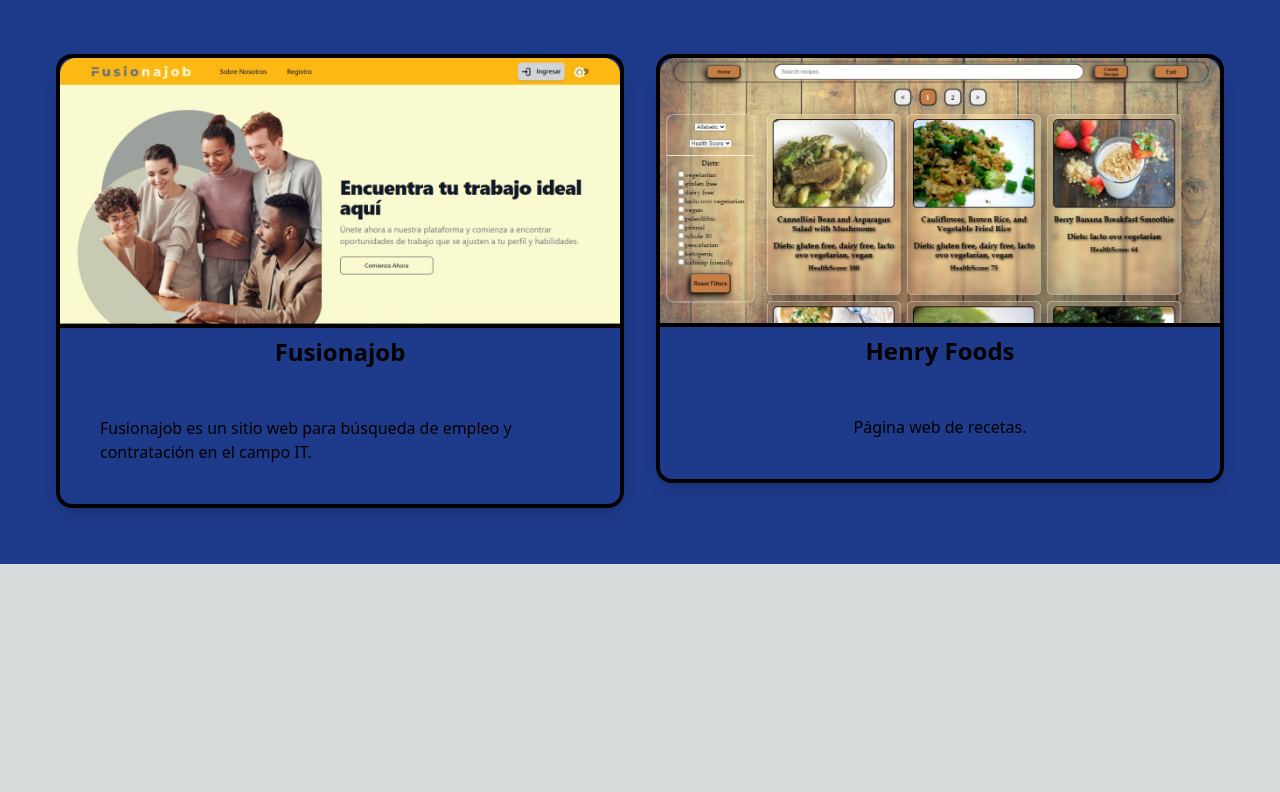
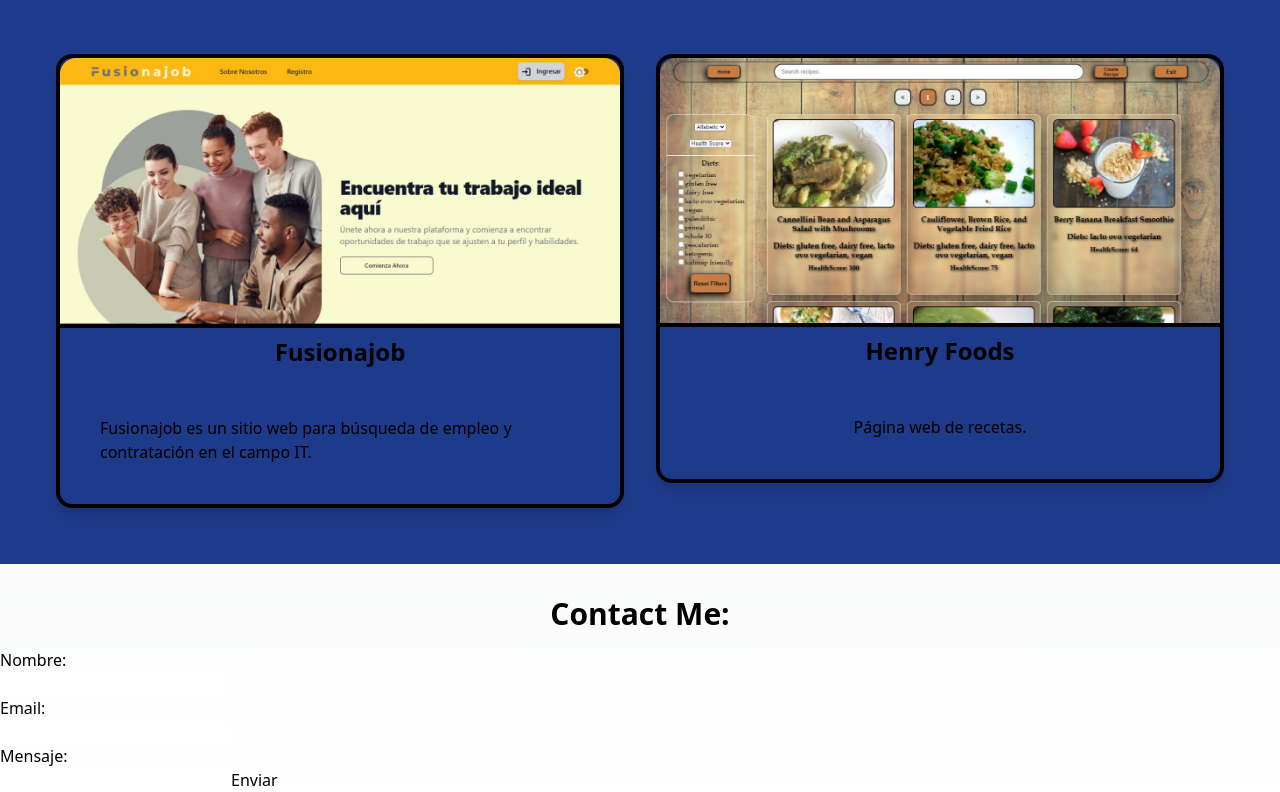
Before and after one commit to SantiPagge/Portfolio, a Next.js app: page / in a window 1280 px wide. Shown: the part 872-1664 px from the top of the page. Before the commit the page ends 1436 px from the top, so only its background shows below. Built offline with nearby package versions, Linux system fonts and the light colour scheme.

Commit message:
incluyendo form

```diff
--- a/src/pages/index.js
+++ b/src/pages/index.js
@@ -1,6 +1,5 @@
 import Image from 'next/image'
 import {projects} from '../../profile'
-import Link from 'next/link'
 
 export default function Home() {
   return (
@@ -43,16 +42,16 @@ export default function Home() {
         Disfruto mucho de los desafíos que se me presentan en el día a día, ya que me permiten seguir creciendo
         tanto personal como profesionalmente. 🚀</p>
         <div className='flex justify-center'>
-          <Link href='https://github.com/SantiPagge'><Image src='/github.png' alt='linkedin' width={30} height={30} className='hover:scale-125 transform transition-transform duration-500'/></Link>
-          <Link href='https://www.linkedin.com/in/santiagopagge/'><Image src='/linkedin.png' alt='linkedin' width={30} height={30} className='mx-4 hover:scale-125 transform transition-transform duration-500'/></Link>
-          <Link href='https://wa.me/542364347911'><Image src='/whatsapp.png' alt='linkedin' width={30} height={30} className='hover:scale-125 transform transition-transform duration-500'/></Link>
+          <a href='https://github.com/SantiPagge' target="_blank" rel="noopener noreferrer"><Image src='/github.png' alt='linkedin' width={30} height={30} className='hover:scale-125 transform transition-transform duration-500'/></a>
+          <a href='https://www.linkedin.com/in/santiagopagge/' target="_blank" rel="noopener noreferrer"><Image src='/linkedin.png' alt='linkedin' width={30} height={30} className='mx-4 hover:scale-125 transform transition-transform duration-500'/></a>
+          <a href='https://wa.me/542364347911' target="_blank" rel="noopener noreferrer"><Image src='/whatsapp.png' alt='linkedin' width={30} height={30} className='hover:scale-125 transform transition-transform duration-500'/></a>
         </div>
       </div>
       <div className='bg-blue-900'>
       <h1 className='flex justify-center font-bold text-3xl pt-4'>Proyectos:</h1>
       <div className='flex p-10'>
       {projects.map(({ title, description, image, url }, index) => (
-        <a href={url} target="_blank" rel="noopener noreferrer" className='inline-block align-middle hover:scale-105 transform transition-transform duration-500'>
+        <a href={url} key={index} target="_blank" rel="noopener noreferrer" className='inline-block align-middle hover:scale-105 transform transition-transform duration-500'>
         <div className='m-4 w-auto border-4 border-black rounded-2xl overflow-hidden shadow-lg' key={index}>
             <div className=''>
                 <div>
@@ -68,6 +67,17 @@ export default function Home() {
       ))}
       </div>
     </div>
+      <div className='flex p-4 justify-center'>
+        <h1 className='font-bold text-3xl mt-4'>Contact Me:</h1>
+      </div>
+        <div className=''>
+          <form className=''>
+            <p>Nombre:</p><input className='' type='text'/>
+            <p>Email:</p><input className='' type='email'/>
+            <p>Mensaje:</p><input className='' type='textarea'/>
+            <button type='submit'>Enviar</button>
+          </form>
+        </div>
     </div>
   )
 }
```
